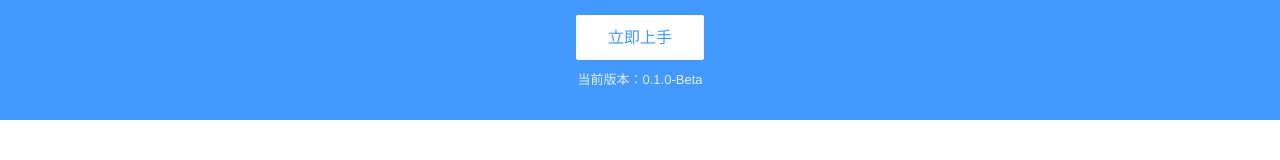
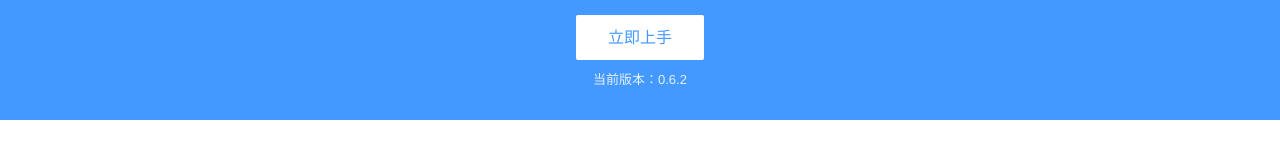
Before and after one commit to hxlovexc/xui-doc, a Vue app: page / in a window 1280 px wide. Shown: the part 289-449 px from the top of the page. Built offline with nearby package versions, Linux system fonts and the light colour scheme.

Commit message:
添加x-menu文档

```diff
--- a/src/views/index.vue
+++ b/src/views/index.vue
@@ -5,7 +5,7 @@
       <p>基于 Vue.js 2.0 轻量 简洁 的 PC端UI 组件库</p>
       <router-link class="hello-link" :to="{ name: 'install' }">立即上手</router-link>
       <!--版本-->
-      <span class="version">当前版本：0.1.0-Beta</span>
+      <span class="version">当前版本：0.6.2</span>
     </div>
     <!--快速开始-->
     <div class="install">
```
